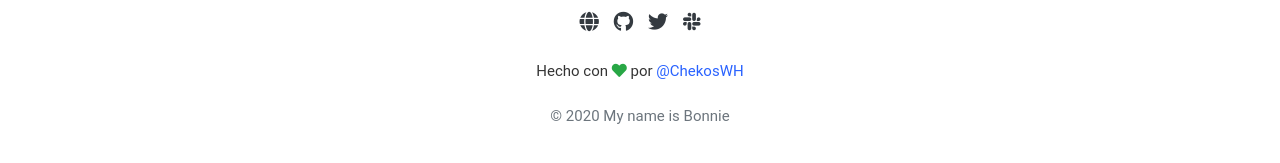
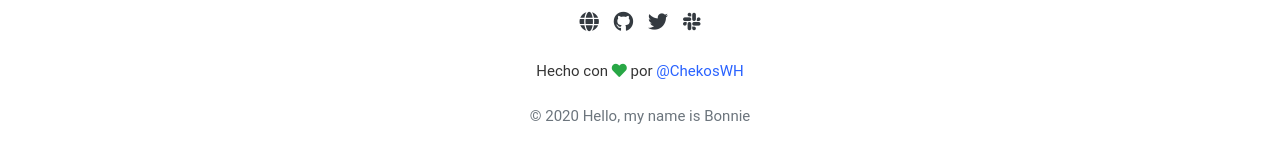
Before and after one commit to chekos/bonniebrooks.me, a Jekyll site: the page built from index.html, in a window 1280 px wide and 900 px high, scrolled down 4084 px. Shown: the part 691-854 px from the top of the window. Built offline with Jekyll 4.4.1, drawn with Linux system fonts in a browser that asks for light colours; nearby versions of some CDN libraries; library files that are not in the unit come from our copies; the list of posts is cut into pages by our own code.

Commit message:
update name

```diff
--- a/_config.yml
+++ b/_config.yml
@@ -1,5 +1,5 @@
 # Site
-name: 'My name is Bonnie'
+name: 'Hello, my name is Bonnie'
 description: 'Where data nerdery meets artistry.'
 logo: 'assets/images/logo.png'
 logo_full: 'assets/images/logo.png'
```
